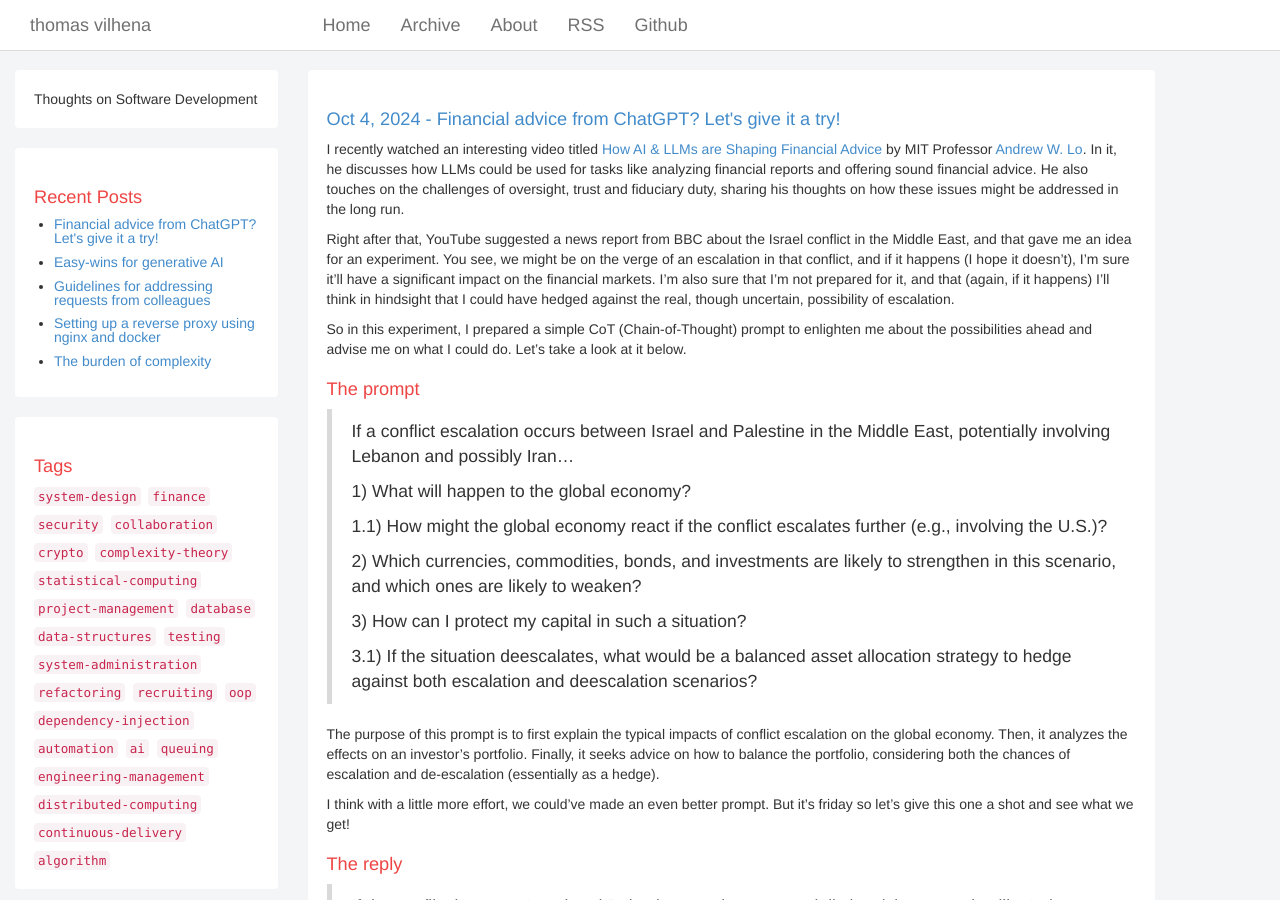
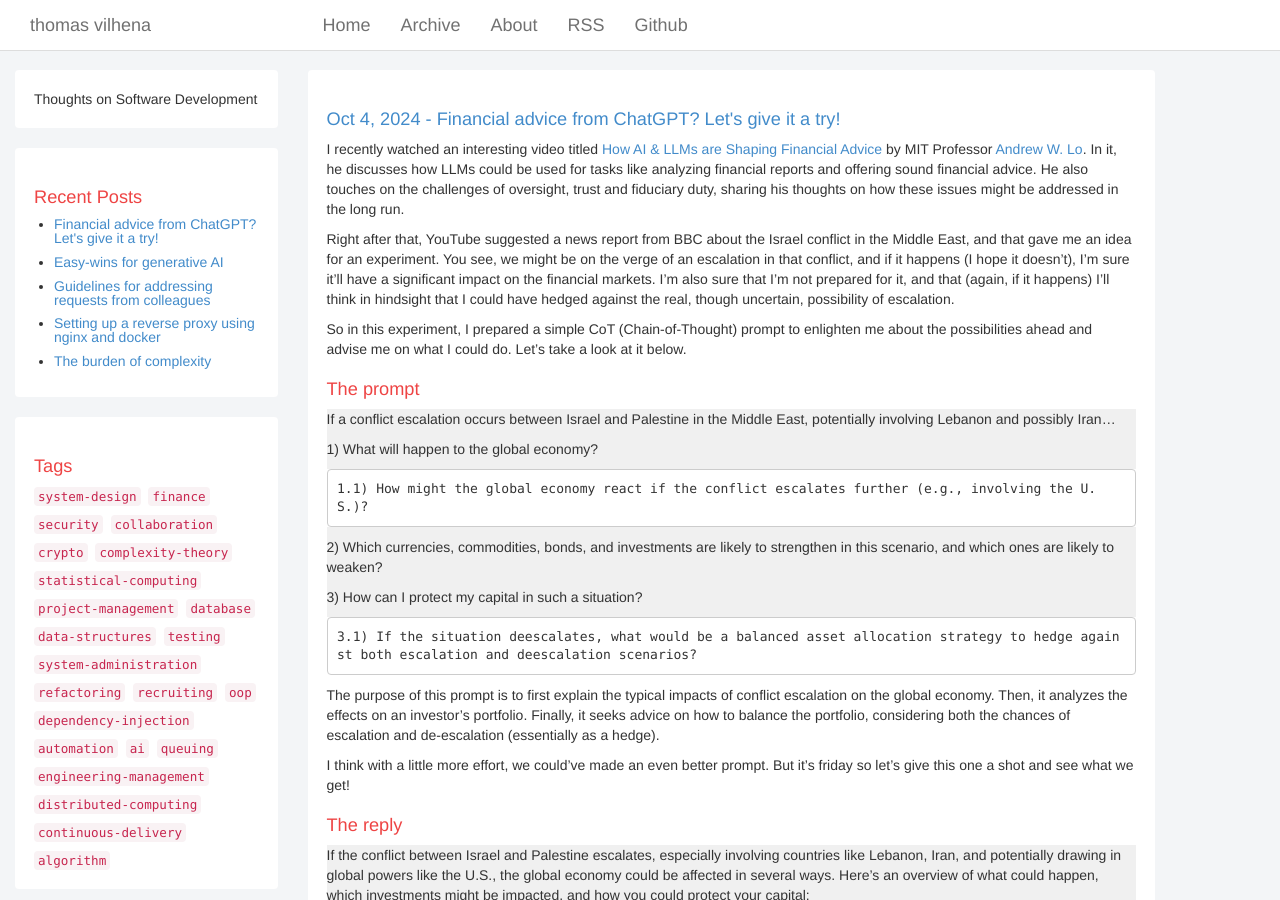
Before and after one commit to TCGV/blog, a Jekyll site: the page built from _posts/2024-10-04-financial-advice-from-chatgpt.md, in a window 1280 px wide and 900 px high. Built offline with Jekyll 4.4.1, drawn with Linux system fonts in a browser that asks for light colours.

Commit message:
Publishing: 2024-10-04-financial-advice-from-chatgpt.md

```diff
--- a/_posts/2024-10-04-financial-advice-from-chatgpt.md
+++ b/_posts/2024-10-04-financial-advice-from-chatgpt.md
@@ -14,17 +14,21 @@ So in this experiment, I prepared a simple CoT (Chain-of-Thought) prompt to enli
 The prompt
 ======
 
-> If a conflict escalation occurs between Israel and Palestine in the Middle East, potentially involving Lebanon and possibly Iran...
->
-> 1) What will happen to the global economy?
->
->    1.1) How might the global economy react if the conflict escalates further (e.g., involving the U.S.)?
->
-> 2) Which currencies, commodities, bonds, and investments are likely to strengthen in this scenario, and which ones are likely to weaken?
->
-> 3) How can I protect my capital in such a situation?
->
->    3.1) If the situation deescalates, what would be a balanced asset allocation strategy to hedge against both escalation and deescalation scenarios?
+<div style="background-color: #f0f0f0;" markdown="1">
+
+ If a conflict escalation occurs between Israel and Palestine in the Middle East, potentially involving Lebanon and possibly Iran...
+
+ 1) What will happen to the global economy?
+
+    1.1) How might the global economy react if the conflict escalates further (e.g., involving the U.S.)?
+
+ 2) Which currencies, commodities, bonds, and investments are likely to strengthen in this scenario, and which ones are likely to weaken?
+
+ 3) How can I protect my capital in such a situation?
+
+    3.1) If the situation deescalates, what would be a balanced asset allocation strategy to hedge against both escalation and deescalation scenarios?
+
+</div>
 
 
 The purpose of this prompt is to first explain the typical impacts of conflict escalation on the global economy. Then, it analyzes the effects on an investor's portfolio. Finally, it seeks advice on how to balance the portfolio, considering both the chances of escalation and de-escalation (essentially as a hedge).
@@ -34,76 +38,80 @@ I think with a little more effort, we could've made an even better prompt. But i
 The reply
 ======
 
-> If the conflict between Israel and Palestine escalates, especially involving countries like Lebanon, Iran, and potentially drawing in global powers like the U.S., the global economy could be affected in several ways. Here’s an overview of what could happen, which investments might be impacted, and how you could protect your capital:
->
-> ### 1. Global Economic Reaction to Conflict Escalation
-> If the conflict escalates into a broader regional war, the global economy could react in several ways:
-> - **Energy Supply Shocks:** The Middle East is a crucial hub for global oil production. Any conflict that disrupts production or threatens the Strait of Hormuz (through which a significant percentage of the world's oil passes) could send oil prices soaring. This would lead to inflationary pressures globally, particularly in energy-dependent economies.
->
-> - **Market Volatility:** Investors might seek safer investments, leading to increased volatility in equity markets. Emerging markets could be especially vulnerable as they often rely on stable energy prices and foreign investment, both of which would be impacted.
->
-> - **Risk-Off Sentiment:** Global investors tend to shift to safer, low-risk assets in times of uncertainty or geopolitical turmoil, which can affect multiple asset classes.
->
-> ---
->
-> ### 2. Impact on Currencies, Commodities, Bonds, and Investments
->
-> **Strengthening Assets:**
-> - **Commodities (Oil and Gold):**
->    - **Oil:** Any conflict in the Middle East typically leads to a rise in oil prices due to potential supply disruptions. Energy stocks might see a boost as oil prices rise.
->    - **Gold:** Gold is traditionally viewed as a safe-haven asset during geopolitical tensions. Its price tends to rise when uncertainty or war escalates.
->
-> - **Currencies (USD and CHF):**
->    - **USD (U.S. Dollar):** The U.S. dollar tends to strengthen during global crises due to its status as a reserve currency and safe haven. Investors flock to the dollar in times of geopolitical instability.
->    - **CHF (Swiss Franc):** Similar to the U.S. dollar, the Swiss franc is considered a stable, safe currency. It often appreciates during global turmoil.
->
-> - **Bonds (U.S. Treasuries, German Bunds):**
->    - **U.S. Treasuries:** Investors tend to move into U.S. Treasuries during times of global uncertainty. This will likely lead to lower yields (higher prices) for these bonds.
->    - **German Bunds:** German bonds, considered some of the safest in Europe, are another place where investors might park capital during geopolitical crises.
->
-> **Weakening Assets:**
-> - **Equities (Especially in Emerging Markets):**
->    - Stocks, particularly in riskier or emerging markets, are likely to decline as investor sentiment turns risk-averse. Even developed markets might face downturns as investors sell off riskier assets in favor of bonds or safer investments.
->
-> - **Middle Eastern Currencies (Israeli Shekel, Lebanese Pound):**
->    - Currencies of countries directly involved in or geographically close to the conflict are likely to weaken. Investors may lose confidence in these currencies due to instability and fear of prolonged conflict.
->
-> ---
->
-> ### 3. Protecting Your Capital During Escalation
->
-> - **Increase Allocation to Safe-Haven Assets:**
->    - **Gold and Precious Metals:** Allocate part of your portfolio to gold or other precious metals.
->    - **U.S. Treasuries or Investment-Grade Bonds:** Move towards high-quality bonds, such as U.S. Treasuries, or investment-grade corporate bonds to reduce risk and provide stability during market volatility.
->    - **Hold More Cash in USD or CHF:** Having more liquidity in safe-haven currencies can provide flexibility and safety as the situation evolves.
->
-> - **Energy Sector Exposure:** Increasing exposure to energy stocks or commodities like oil could provide a hedge against rising energy prices during conflict escalation.
->
-> - **Diversification:** Ensure that your portfolio is diversified across geographies, sectors, and asset classes to minimize exposure to any one region or sector impacted by the conflict.
->
-> ---
->
-> ### 4. Balanced Asset Allocation Strategy for Escalation and De-escalation Scenarios
->
-> If you want to hedge against both escalation and de-escalation scenarios, you can adopt a balanced asset allocation strategy:
->
-> **Escalation Hedge:**
-> - **Commodities Exposure:** Maintain some exposure to commodities like gold and oil. In times of escalation, these would benefit from flight-to-safety dynamics and potential supply disruptions.
->
-> - **Safe-Haven Bonds:** Allocate to U.S. Treasuries or other low-risk government bonds, as they would strengthen in the event of increased geopolitical risk.
->
-> **De-escalation Hedge:**
-> - **Growth-Oriented Equities:** Once the situation deescalates, global equity markets may recover, particularly in sectors that are cyclically sensitive like technology, consumer discretionary, or industrials. Maintain some exposure to these equities to capture potential upside.
->
-> - **Emerging Markets Exposure:** If tensions ease, emerging markets that were initially hit hard may rebound strongly, making them an attractive investment for growth in a de-escalated environment.
->
-> **Overall Strategy:**
-> - **60/40 or 50/30/20 Allocation:** A traditional balanced allocation could work:
->    - **60% Equities:** Diversify across geographies and sectors (some growth-oriented, some defensive).
->    - **40% Bonds:** Split between safe-haven government bonds and investment-grade corporate bonds.
->    - **20% Commodities & Alternative Investments:** This portion can include gold, oil, and possibly some real estate or infrastructure investments that are less correlated with traditional assets.
->
-> By maintaining a diversified portfolio that includes both risk-on and risk-off assets, you can protect your capital and remain prepared for both escalation and de-escalation of geopolitical tensions.
+<div style="background-color: #f0f0f0;" markdown="1">
+
+If the conflict between Israel and Palestine escalates, especially involving countries like Lebanon, Iran, and potentially drawing in global powers like the U.S., the global economy could be affected in several ways. Here’s an overview of what could happen, which investments might be impacted, and how you could protect your capital:
+
+### 1. Global Economic Reaction to Conflict Escalation
+If the conflict escalates into a broader regional war, the global economy could react in several ways:
+- **Energy Supply Shocks:** The Middle East is a crucial hub for global oil production. Any conflict that disrupts production or threatens the Strait of Hormuz (through which a significant percentage of the world's oil passes) could send oil prices soaring. This would lead to inflationary pressures globally, particularly in energy-dependent economies.
+
+- **Market Volatility:** Investors might seek safer investments, leading to increased volatility in equity markets. Emerging markets could be especially vulnerable as they often rely on stable energy prices and foreign investment, both of which would be impacted.
+
+- **Risk-Off Sentiment:** Global investors tend to shift to safer, low-risk assets in times of uncertainty or geopolitical turmoil, which can affect multiple asset classes.
+
+---
+
+### 2. Impact on Currencies, Commodities, Bonds, and Investments
+
+**Strengthening Assets:**
+- **Commodities (Oil and Gold):**
+   - **Oil:** Any conflict in the Middle East typically leads to a rise in oil prices due to potential supply disruptions. Energy stocks might see a boost as oil prices rise.
+   - **Gold:** Gold is traditionally viewed as a safe-haven asset during geopolitical tensions. Its price tends to rise when uncertainty or war escalates.
+
+- **Currencies (USD and CHF):**
+   - **USD (U.S. Dollar):** The U.S. dollar tends to strengthen during global crises due to its status as a reserve currency and safe haven. Investors flock to the dollar in times of geopolitical instability.
+   - **CHF (Swiss Franc):** Similar to the U.S. dollar, the Swiss franc is considered a stable, safe currency. It often appreciates during global turmoil.
+
+- **Bonds (U.S. Treasuries, German Bunds):**
+   - **U.S. Treasuries:** Investors tend to move into U.S. Treasuries during times of global uncertainty. This will likely lead to lower yields (higher prices) for these bonds.
+   - **German Bunds:** German bonds, considered some of the safest in Europe, are another place where investors might park capital during geopolitical crises.
+
+**Weakening Assets:**
+- **Equities (Especially in Emerging Markets):**
+   - Stocks, particularly in riskier or emerging markets, are likely to decline as investor sentiment turns risk-averse. Even developed markets might face downturns as investors sell off riskier assets in favor of bonds or safer investments.
+
+- **Middle Eastern Currencies (Israeli Shekel, Lebanese Pound):**
+   - Currencies of countries directly involved in or geographically close to the conflict are likely to weaken. Investors may lose confidence in these currencies due to instability and fear of prolonged conflict.
+
+---
+
+### 3. Protecting Your Capital During Escalation
+
+- **Increase Allocation to Safe-Haven Assets:**
+   - **Gold and Precious Metals:** Allocate part of your portfolio to gold or other precious metals.
+   - **U.S. Treasuries or Investment-Grade Bonds:** Move towards high-quality bonds, such as U.S. Treasuries, or investment-grade corporate bonds to reduce risk and provide stability during market volatility.
+   - **Hold More Cash in USD or CHF:** Having more liquidity in safe-haven currencies can provide flexibility and safety as the situation evolves.
+
+- **Energy Sector Exposure:** Increasing exposure to energy stocks or commodities like oil could provide a hedge against rising energy prices during conflict escalation.
+
+- **Diversification:** Ensure that your portfolio is diversified across geographies, sectors, and asset classes to minimize exposure to any one region or sector impacted by the conflict.
+
+---
+
+### 4. Balanced Asset Allocation Strategy for Escalation and De-escalation Scenarios
+
+If you want to hedge against both escalation and de-escalation scenarios, you can adopt a balanced asset allocation strategy:
+
+**Escalation Hedge:**
+- **Commodities Exposure:** Maintain some exposure to commodities like gold and oil. In times of escalation, these would benefit from flight-to-safety dynamics and potential supply disruptions.
+
+- **Safe-Haven Bonds:** Allocate to U.S. Treasuries or other low-risk government bonds, as they would strengthen in the event of increased geopolitical risk.
+
+**De-escalation Hedge:**
+- **Growth-Oriented Equities:** Once the situation deescalates, global equity markets may recover, particularly in sectors that are cyclically sensitive like technology, consumer discretionary, or industrials. Maintain some exposure to these equities to capture potential upside.
+
+- **Emerging Markets Exposure:** If tensions ease, emerging markets that were initially hit hard may rebound strongly, making them an attractive investment for growth in a de-escalated environment.
+
+**Overall Strategy:**
+- **60/40 or 50/30/20 Allocation:** A traditional balanced allocation could work:
+   - **60% Equities:** Diversify across geographies and sectors (some growth-oriented, some defensive).
+   - **40% Bonds:** Split between safe-haven government bonds and investment-grade corporate bonds.
+   - **20% Commodities & Alternative Investments:** This portion can include gold, oil, and possibly some real estate or infrastructure investments that are less correlated with traditional assets.
+
+By maintaining a diversified portfolio that includes both risk-on and risk-off assets, you can protect your capital and remain prepared for both escalation and de-escalation of geopolitical tensions.
+
+</div>
 
 There was a mix of stuff a bit obvious and some things that were new to me in the reply. But hey, sometimes the obvious needs to be said, right? Overall, I thought the info was pretty impressive. Then again, I’m not a financial analyst, so I might be falling into the [Gell-Mann Amnesia effect](https://en.wiktionary.org/wiki/Gell-Mann_Amnesia_effect) without even realizing it.
 
```
